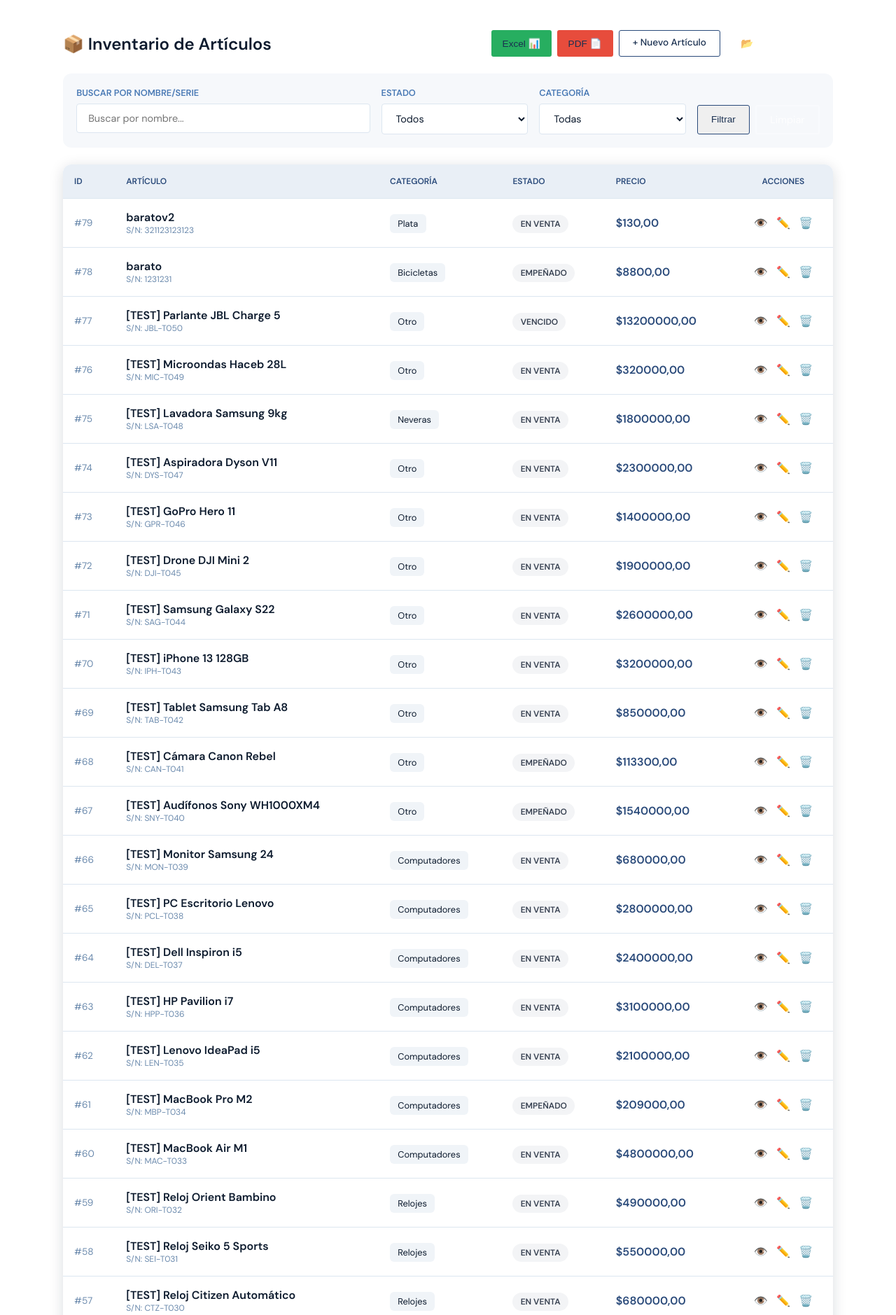
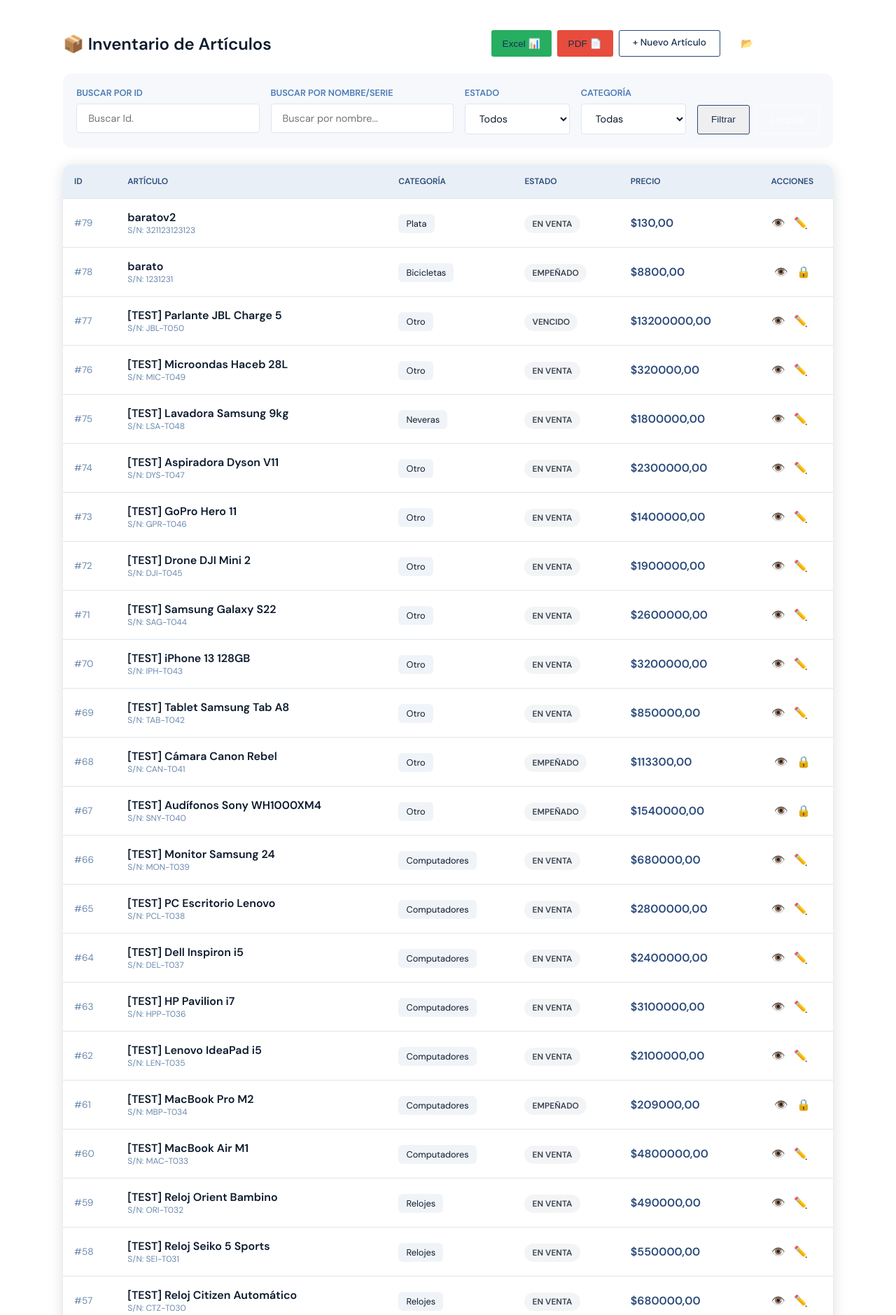
Before and after one commit to andresvacca/DIAMANTE_AZUL_SASN, a Django app: page /articulos/ in a window 1280 px wide. Shown: the part 69-1948 px from the top of the page at 70% size. Run offline with Django 5.2, Linux system fonts and the light colour scheme; data comes from the database, SQL or seed files in the repository; parts of the project's set-up code (start-up, migrations or seed data) failed here and were passed over.

Commit message:
Correcciones editar articulos y buscar articulos por id

```diff
--- a/articulos/forms.py
+++ b/articulos/forms.py
@@ -8,10 +8,8 @@ class ArticuloForm(forms.ModelForm):
     nombre = forms.CharField(
         label="Nombre del artículo",
         validators=[
-            RegexValidator(
-                regex=r'^[a-zA-ZáéíóúÁÉÍÓÚñÑ\s]{3,50}$',
-                message="El nombre debe tener entre 3 y 50 letras y no contener números."
-            )
+            MinLengthValidator(5, message="El nombre debe tener al menos 5 caracteres"),
+            MaxLengthValidator(50, message="El nombre debe tener al menos 50 caracteres"),
         ],
         widget=forms.TextInput(attrs={'class': 'auth-input'})
     )
@@ -21,10 +19,6 @@ class ArticuloForm(forms.ModelForm):
         required=True,
         validators=[
             MinLengthValidator(5, message="La serie debe tener al menos 5 caracteres."),
-            RegexValidator(
-                regex=r'^[a-zA-Z0-9]+$',
-                message="La serie solo puede contener letras y números."
-            )
         ],
         widget=forms.TextInput(attrs={
             'class': 'auth-input',
@@ -54,6 +48,11 @@ class ArticuloForm(forms.ModelForm):
 
 # Artículos
 class FiltroArticuloForm(forms.Form):
+    buscar_id = forms.IntegerField(
+        required=False, label='Buscar',
+        widget=forms.NumberInput(attrs={'class': 'auth-input', 'placeholder': 'Buscar Id.'})
+    )
+
     q = forms.CharField(
         required=False, label='Buscar',
         widget=forms.TextInput(attrs={'class': 'auth-input', 'placeholder': 'Buscar por nombre...'})
--- a/articulos/models.py
+++ b/articulos/models.py
@@ -7,7 +7,7 @@ class Articulos(models.Model):
     ]
     ESTADO_CHOICES = [
         ('En venta','En venta'), ('Empeñado','Empeñado'),
-        ('Vendido','Vendido'), ('Vencido','Vencido'),
+        ('Vendido','Vendido'),('Retirado','Retirado'),
     ]
     QUILATAJE_CHOICES = [('18','18'),('16','16'),('14','14'),('10','10'),('0','0')]
 
--- a/articulos/templates/articulos/editar.html
+++ b/articulos/templates/articulos/editar.html
@@ -131,6 +131,7 @@
                     </div>
 
                 </form>
+                z
             </div>
         </div>
 
--- a/articulos/templates/articulos/listar.html
+++ b/articulos/templates/articulos/listar.html
@@ -27,6 +27,10 @@
             </div>
 
             <form method="GET" style="display:flex; gap:1rem; margin-bottom:1.5rem; flex-wrap:wrap; background:rgba(74,122,181,0.05); padding:1.2rem; border-radius:12px;">
+                <div style="flex:2; min-width:200px;">
+                    <label style="font-size:0.8rem; color:var(--azul-claro); font-weight:700; display:block; margin-bottom:0.4rem;">BUSCAR POR ID</label>
+                    {{ form.buscar_id }}
+                </div>
                 <div style="flex:2; min-width:200px;">
                     <label style="font-size:0.8rem; color:var(--azul-claro); font-weight:700; display:block; margin-bottom:0.4rem;">BUSCAR POR NOMBRE/SERIE</label>
                     {{ form.q }}
@@ -83,8 +87,13 @@
                             <td style="padding:1rem; font-weight:700; color:var(--azul-suave);">${{ articulo.precio_sugerido_venta }}</td>
                             <td style="padding:1rem; text-align:center; white-space:nowrap;">
                                 <a href="{% url 'articulos:detalle' articulo.id_articulo %}" title="Ver Detalles" style="text-decoration:none; margin-right:8px;">👁️</a>
-                                <a href="{% url 'articulos:editar' articulo.id_articulo %}" title="Editar" style="text-decoration:none; margin-right:8px;">✏️</a>
-                                <a href="{% url 'articulos:eliminar' articulo.id_articulo %}" title="Eliminar" style="text-decoration:none;">🗑️</a>
+                               {% if articulo.estado == 'Vendido' or articulo.estado == 'Retirado' or articulo.estado == 'Empeñado' %}
+                                    <span class="text-muted" title="No modificable por estado">🔒</span>
+                                {% else %}
+                                    <a href="{% url 'articulos:editar' articulo.pk %}" class="btn btn-warning" style="text-decoration:none; margin-right:8px;">
+                                        ✏️
+                                    </a>
+                                {% endif %}
                             </td>
                         </tr>
                         {% empty %}
--- a/articulos/views.py
+++ b/articulos/views.py
@@ -28,10 +28,13 @@ def listar_articulos(request):
     form = FiltroArticuloForm(request.GET)
 
     if form.is_valid():
+        buscar_id = form.cleaned_data.get('buscar_id')
         q = form.cleaned_data.get('q')
         estado = form.cleaned_data.get('estado')
         categoria = form.cleaned_data.get('categoria')
 
+        if buscar_id:
+            articulos = articulos.filter(id_articulo=buscar_id)
         # Filtros multicriterio
         if q:
             # Busca en nombre, descripción o número de serie
@@ -83,6 +86,10 @@ def crear_articulo(request):
 
 def editar_articulo(request, id_articulo):
     articulo = get_object_or_404(Articulos, pk=id_articulo)
+    if articulo.estado in ['Vendido', 'Retirado', 'Empeñado']:
+        messages.error(request, f"No se puede editar el articulo por motivos de seguridad  (estado: {articulo.estado})")
+        return redirect('articulos:listar')
+
     if request.method == 'POST':
         form = ArticuloForm(request.POST, instance=articulo)
         if form.is_valid():
--- a/empenos/forms.py
+++ b/empenos/forms.py
@@ -122,9 +122,6 @@ class FiltroEmpeno(forms.Form):
     )
 
 
-
-
-
 class AbonoForm(forms.Form):
     # Definimos los campos con los widgets que ya diseñamos
     abonoCap = forms.DecimalField(
```
